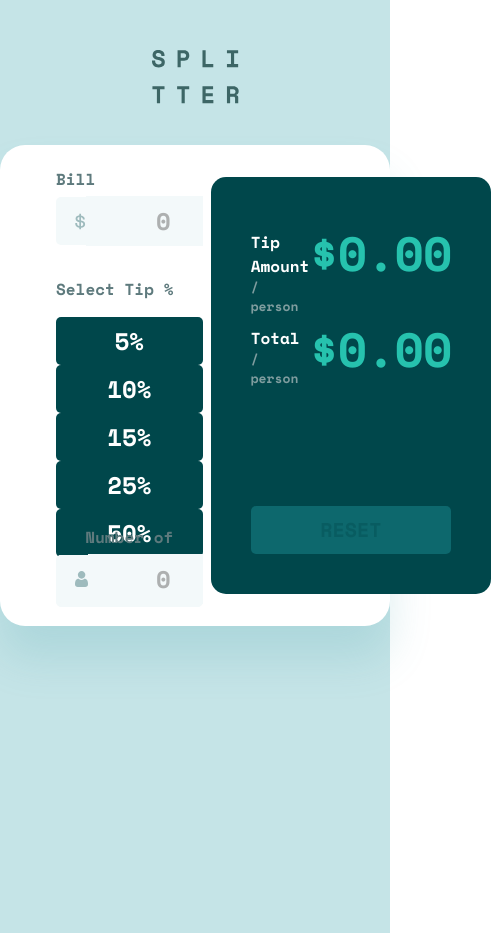
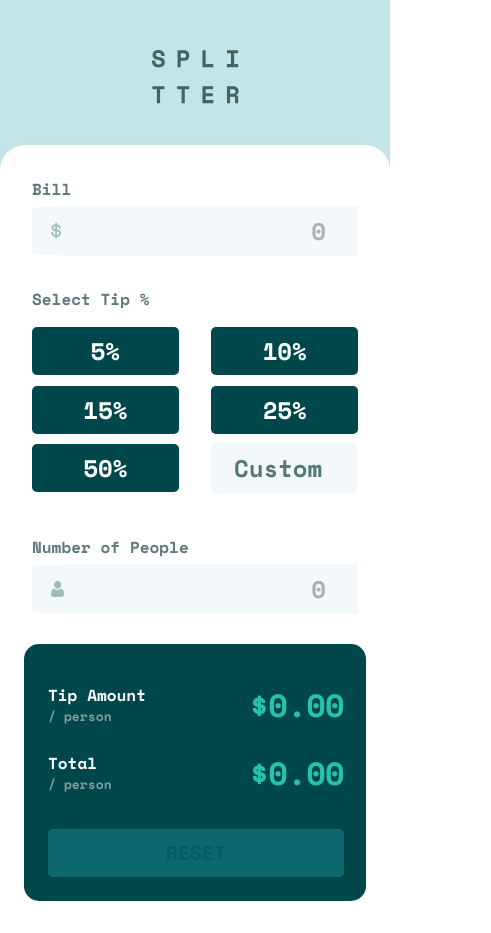
Before and after one commit to atonymartin20/tip-calc, a Vue app: page /#/ in a window 390 px wide. Shown: the whole page, 491 px wide, since content can reach past the window. Built offline with nearby package versions, Linux system fonts and the light colour scheme.

Commit message:
Right side of project styled completely

```diff
--- a/src/components/HelloWorld.vue
+++ /dev/null
@@ -1,115 +0,0 @@
-<template>
-	<div class="hello">
-		<h1>{{ msg }}</h1>
-		<h2>Essential Links</h2>
-
-		<ul>
-			<li>
-				<a
-				href="https://vuejs.org"
-				target="_blank"
-				>
-				Core Docs
-				</a>
-			</li>
-			<li>
-				<a
-				href="https://forum.vuejs.org"
-				target="_blank"
-				>
-				Forum
-				</a>
-			</li>
-			<li>
-				<a
-				href="https://chat.vuejs.org"
-				target="_blank"
-				>
-				Community Chat
-				</a>
-			</li>
-			<li>
-				<a
-				href="https://twitter.com/vuejs"
-				target="_blank"
-				>
-				Twitter
-				</a>
-			</li>
-			<br>
-			<li>
-				<a
-				href="http://vuejs-templates.github.io/webpack/"
-				target="_blank"
-				>
-				Docs for This Template
-				</a>
-			</li>
-		</ul>
-
-		<h2>Ecosystem</h2>
-		<ul>
-			<li>
-				<a
-				href="http://router.vuejs.org/"
-				target="_blank"
-				>
-				vue-router
-				</a>
-			</li>
-			<li>
-				<a
-				href="http://vuex.vuejs.org/"
-				target="_blank"
-				>
-				vuex
-				</a>
-			</li>
-			<li>
-				<a
-				href="http://vue-loader.vuejs.org/"
-				target="_blank"
-				>
-				vue-loader
-				</a>
-			</li>
-			<li>
-				<a
-				href="https://github.com/vuejs/awesome-vue"
-				target="_blank"
-				>
-				awesome-vue
-				</a>
-			</li>
-		</ul>
-	</div>
-</template>
-
-<script>
-export default {
-  name: 'HelloWorld',
-  data () {
-    return {
-      msg: 'Welcome to Your Vue.js App'
-    }
-  }
-}
-</script>
-
-<!-- Add "scoped" attribute to limit CSS to this component only -->
-<style scoped>
-h1, h2 {
-  font-weight: normal;
-}
-ul {
-  list-style-type: none;
-  padding: 0;
-}
-li {
-  display: inline-block;
-  margin: 0 10px;
-}
-a {
-  color: #42b983;
-}
-</style>
--- a/src/components/mainContainer/mainContainer.vue
+++ b/src/components/mainContainer/mainContainer.vue
@@ -29,5 +29,23 @@
         box-sizing: border-box;
         justify-content: space-between;
         align-items: center;
+
     }
+
+    @media (max-width: 875px) {
+        .main-container {
+            padding: 32px 10px 32px 10px;
+        }
+    }
+
+    @media (max-width: 720px) {
+        .main-container {
+            flex-direction: column;
+            height: 789px;
+            margin-bottom: 0px;
+            border-bottom-right-radius: 0px;
+            border-bottom-left-radius: 0px;
+            padding: 32px 24px 32px 24px;
+        }
+	}
 </style>
--- a/src/components/rightSide/rightSide.vue
+++ b/src/components/rightSide/rightSide.vue
@@ -101,7 +101,7 @@
         font-family: 'Space Mono';
         font-style: normal;
         font-weight: bold;
-        font-size: 48px;
+        font-size: 4.8rem;
         line-height: 71px;
         text-align: right;
         letter-spacing: -1px;
@@ -132,4 +132,52 @@
         background: #0D686D;
         color: rgba(0,71,75,0.35)
     }
+
+    @media (max-width: 815px) {
+        .right-side {
+            width: 100%;
+            max-width: 350px;
+            padding: 20px;
+        }
+    }
+
+    @media (max-width: 720px) {
+        .right-side {
+            max-width: 720px;
+            height: 257px;
+            padding: 37px 22px 24px 24px;
+        }
+
+        .tip-amount-div {
+            height: 55px;
+            margin-bottom: 10px;
+        }
+
+        .tip-total-div {
+            height: 55px;
+        }
+
+        h1 {
+            line-height: 55px;
+        }
+    }
+
+    @media (max-width: 500px) {
+        .tip-amount-div {
+            height: 48px;
+            margin-bottom: 20px;
+        }
+
+        .tip-total-div {
+            height: 48px;
+        }
+
+        h1 {
+            font-size: 3.2rem;
+            line-height: 47px;
+            text-align: right;
+            letter-spacing: -0.666667px;
+            color: #26C2AE;
+        }
+    }
 </style>
```
